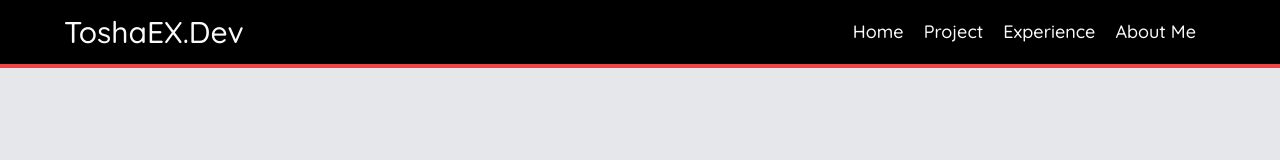
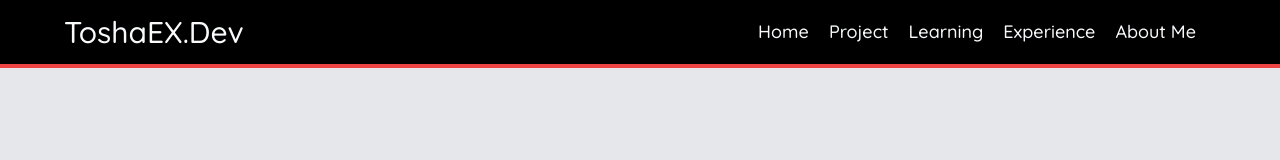
Before and after one commit to ToshaEX/portfolio-xd, a React (Vite) app: page / in a window 1280 px wide. Shown: the top 160 px of the page. Built offline with nearby package versions, Linux system fonts and the light colour scheme; a web font is replaced by a local one.

Commit message:
add new learning routes

```diff
--- a/src/components/NavBar.jsx
+++ b/src/components/NavBar.jsx
@@ -8,6 +8,7 @@ import { Link } from 'react-router-dom';
 const navItems = [
   { title: 'Home', path: routes.LANDING_PAGE },
   { title: 'Project', path: routes.PROJECTS_PAGE },
+  { title: 'Learning', path: routes.LEARNING_PAGE },
   { title: 'Experience', path: routes.EXPERIENCE_PAGE },
   { title: 'About Me', path: routes.ABOUT_PAGE },
 ];
--- a/src/constants/index.js
+++ b/src/constants/index.js
@@ -3,6 +3,7 @@ const root = {
   ABOUT_PAGE: '/about',
   EXPERIENCE_PAGE: '/experience',
   PROJECTS_PAGE: '/projects',
+  LEARNING_PAGE: '/learning',
 };
 
 const textColor = {
```
